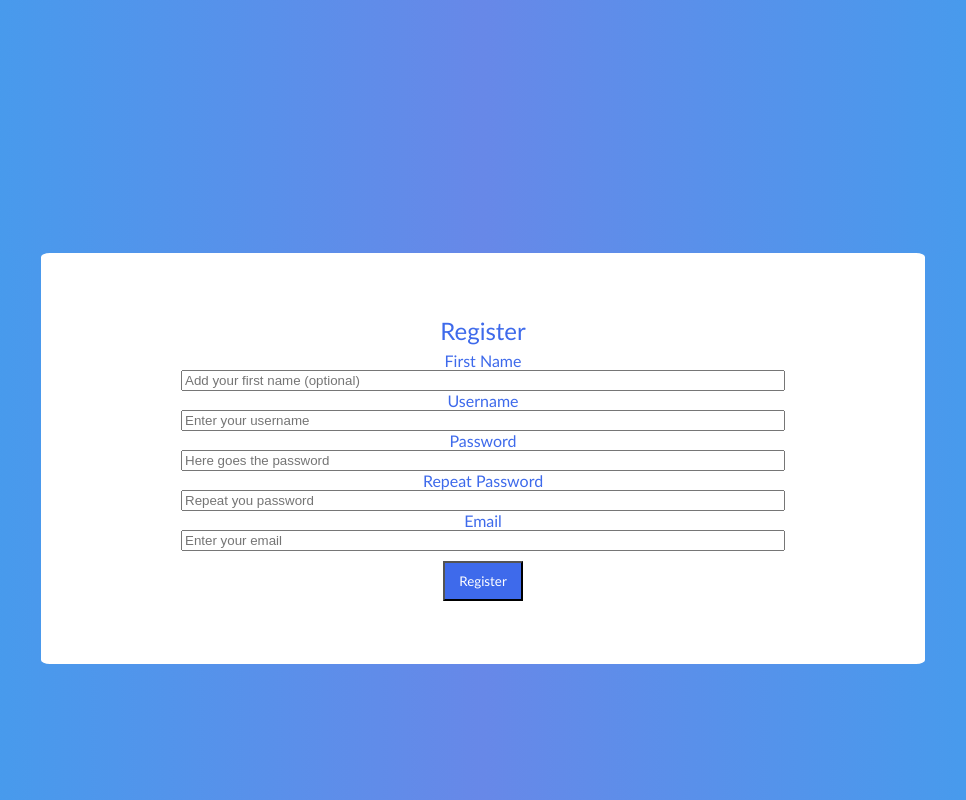
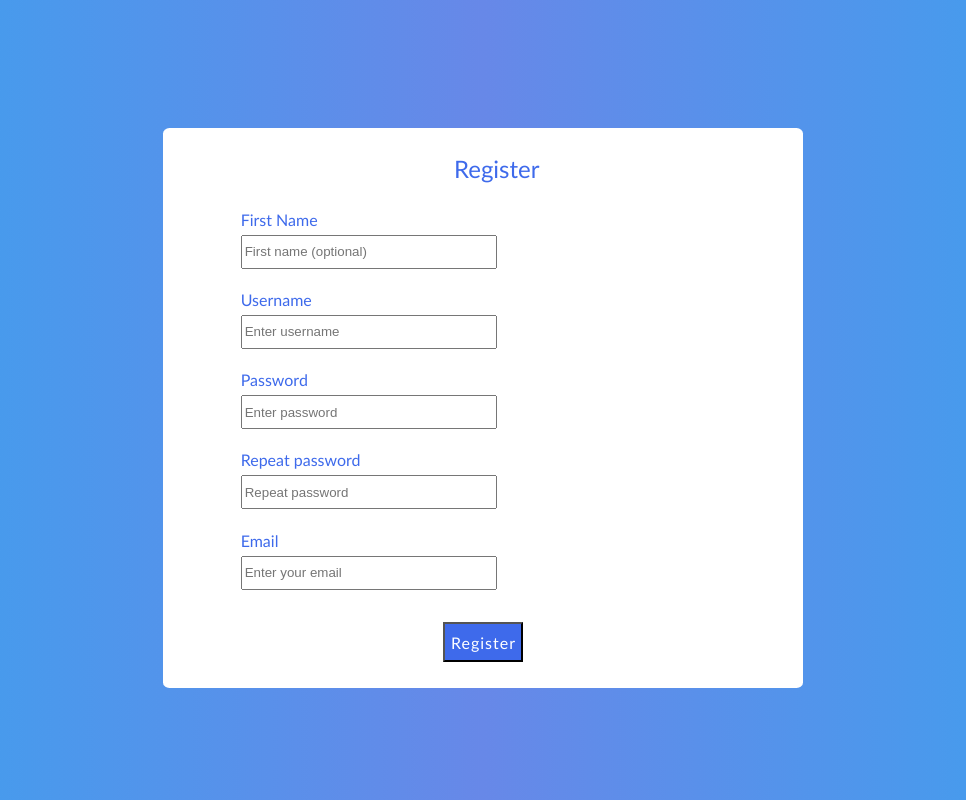
Before and after one commit to aleksandrachmurka/registration_form, a React (Create React App) app: page / in a window 1280 px wide. Shown: the top 800 px of the page, without its empty margins (157-1123 px from the left). Built offline with nearby package versions, Linux system fonts and the light colour scheme.

Commit message:
Add styles and create Input component

```diff
--- a/src/App.css
+++ b/src/App.css
@@ -1,5 +1,4 @@
 .app {
   color:  #3e6aeb;
   font-family: "Trebuchet MS", Helvetica, sans-serif;
-  text-align: center;
 }
--- a/src/components/Form/Form.js
+++ b/src/components/Form/Form.js
@@ -1,21 +1,14 @@
 import React from 'react';
 import styles from './Form.module.css';
+import { inputs } from '../../config/inputs';
+import Input from '../Input/Input';
 
 const Form = () => {
   return (
     <form className={styles.form}>
       <fieldset className={styles.fieldset}>
         <legend className={styles.legend}>Register</legend>
-        <label htmlFor="firstName">First Name</label>
-        <input type="text" id="firstName" placeholder="Add your first name (optional)" />
-        <label htmlFor="userName">Username</label>
-        <input type="text" id="userName" placeholder="Enter your username" required />
-        <label htmlFor="password">Password</label>
-        <input type="password" id="password" placeholder="Here goes the password " required />
-        <label htmlFor="repeatPassword">Repeat Password</label>
-        <input type="password" id="repeatPassword" placeholder="Repeat you password" required />
-        <label htmlFor="mail">Email</label>
-        <input type="email" id="mail" placeholder="Enter your email " required />
+        {inputs.map(input => <Input input={input} key={input.id} />)}
       </fieldset>
 
       <button type="submit" className={styles.button}> Register </button>
@@ -23,6 +16,4 @@ const Form = () => {
   )
 }
 
-// pattern
-// minlength
 export default Form;
--- a/src/components/Form/Form.module.css
+++ b/src/components/Form/Form.module.css
@@ -1,8 +1,8 @@
 .form {
   display: flex;
   flex-flow: column;
-  margin: 20% auto;
-  padding: 5% 10%;
+  margin: 10% auto;
+  padding: 2% 2%;
   width: 50%;
   background: white;
   border-radius: 1%;
@@ -12,9 +12,12 @@
   display: flex;
   flex-flow: column;
   border: none;
+  margin-bottom: 2%;
+  margin-left: 5%;
 }
 
 .legend {
+  margin: 2% auto;
   font-size: 1.5rem;
 }
 
@@ -23,6 +26,8 @@
   width: 80px;
   align-self: center;
   font-family: "Trebuchet MS", Helvetica, sans-serif;
+  font-size: 1rem;
+  letter-spacing: 1px;
   color: white;
   background-color: #3e6aeb;
 }
--- /dev/null
+++ b/src/components/Input/Input.js
@@ -0,0 +1,14 @@
+import React from 'react';
+import styles from './Input.module.css'
+
+const Input = ({ input }) => {
+  console.log(input)
+  return (
+    <div className={styles.inputContainer}>
+      <label className={styles.label} htmlFor={input.id}>{input.label}</label>
+      <input className={styles.input} id={input.id} type={input.type} placeholder={input.placeholder} required={input.required} />
+    </div>
+  )
+};
+
+export default Input;
--- /dev/null
+++ b/src/components/Input/Input.module.css
@@ -0,0 +1,24 @@
+.inputContainer {
+  width: 100%;
+  padding: 2%;
+}
+
+.label {
+  display: block;
+  margin-bottom: 6px;
+}
+
+.input {
+  width: 50%;
+  height: 34px;
+}
+
+/* .input:focus {
+  background-color: turquoise;
+} */
+
+@media (max-width: 1000px ) {
+  .input {
+    width: 70%;
+  }
+}
--- /dev/null
+++ b/src/config/inputs.js
@@ -0,0 +1,37 @@
+export const inputs = [
+  {
+    id: 'firstName',
+    type: 'text',
+    label: 'First Name',
+    placeholder: 'First name (optional)',
+    required: false,
+  },
+  {
+    id: 'userName',
+    type: 'text',
+    label: 'Username',
+    placeholder: 'Enter username',
+    required: true,
+  },
+  {
+    id: 'password',
+    type: 'password',
+    label: 'Password',
+    placeholder: 'Enter password',
+    required: true,
+  },
+  {
+    id: 'repeatPassword',
+    type: 'repeatPassword',
+    label: 'Repeat password',
+    placeholder: 'Repeat password',
+    required: true,
+  },
+  {
+    id: 'email',
+    type: 'email',
+    label: 'Email',
+    placeholder: 'Enter your email',
+    required: true,
+  }
+];
--- a/src/index.css
+++ b/src/index.css
@@ -1,10 +1,14 @@
+* {
+  box-sizing: border-box;
+}
+
 html, body {
   min-height:100%;
-  box-sizing: border-box;
   background: rgb(62,160,238);
   background: linear-gradient(90deg, rgba(62,160,238,1) 0%, rgba(103,136,232,1) 50%, rgba(62,160,238,1) 100%);
 }
 
 body {
+  margin: 0 auto;
   height: 100vh;
 }
```
